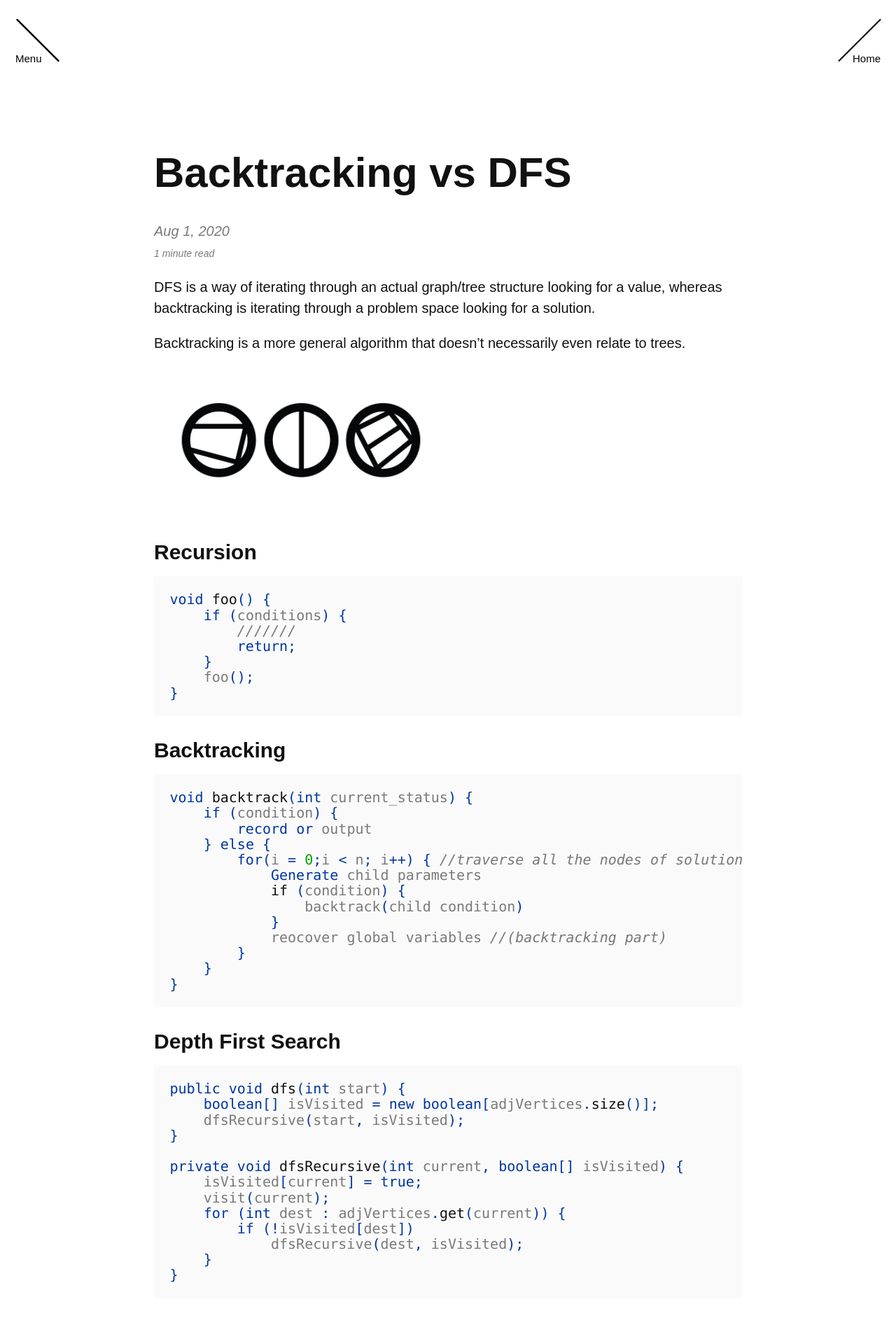
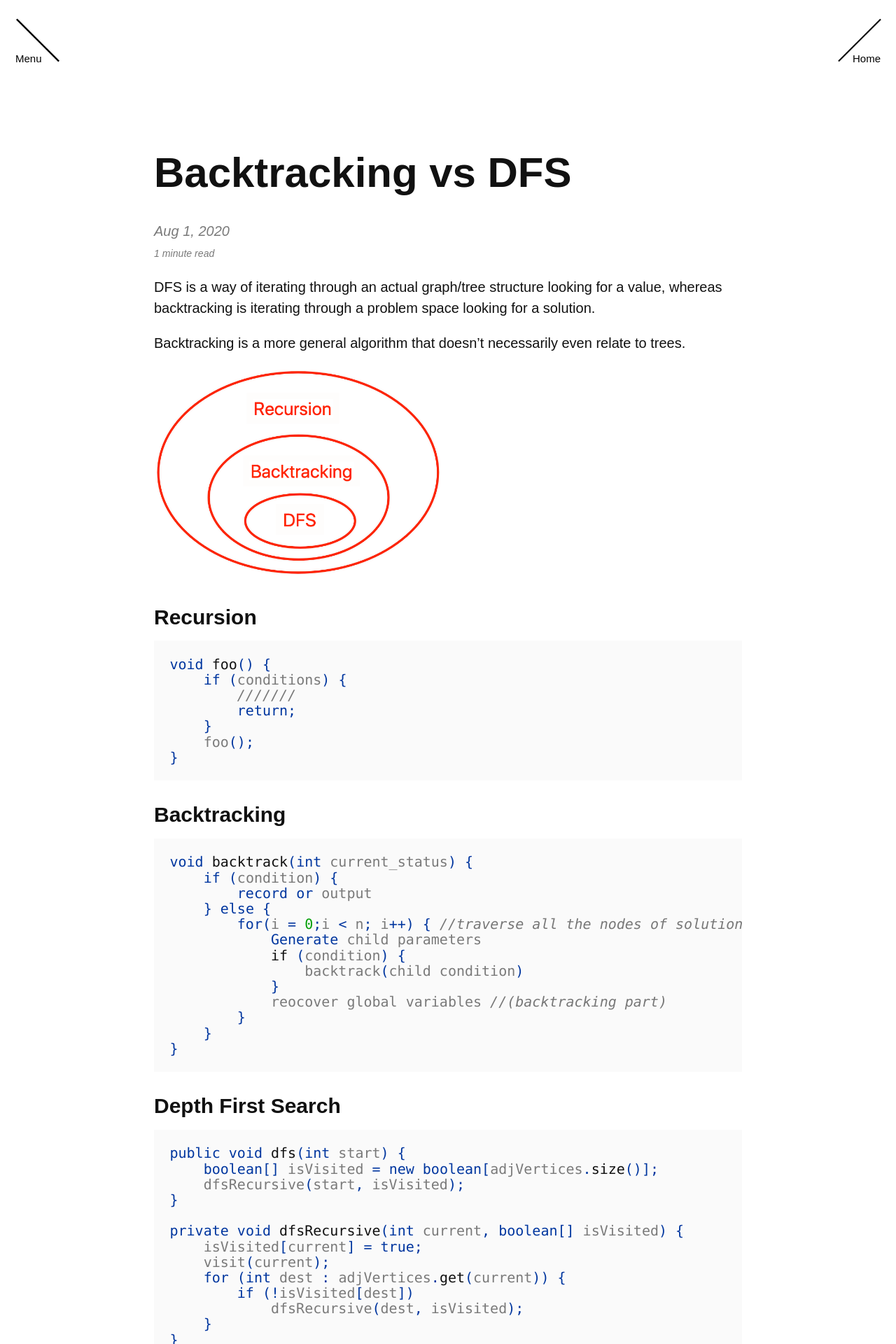
Before and after one commit to Phoebezuo/Phoebezuo.github.io, a Jekyll site: the page built from _posts/2020-08-01-Backtracking-vs-DFS.markdown, in a window 1280 px wide. Shown: the top 1920 px of the page at 70% size. Built offline with Jekyll 4.4.1, drawn with Linux system fonts in a browser that asks for light colours; nearby versions of some CDN libraries; some web fonts are replaced; comment, search, counter and statistics services are not loaded.

Commit message:
Update 2020-08-01-Backtracking-vs-DFS.markdown

```diff
--- a/_posts/2020-08-01-Backtracking-vs-DFS.markdown
+++ b/_posts/2020-08-01-Backtracking-vs-DFS.markdown
@@ -11,7 +11,7 @@ DFS is a way of iterating through an actual graph/tree structure looking for a v
 Backtracking is a more general algorithm that doesn't necessarily even relate to trees.
 
 <div class="showcase">
-  <img style="width:50%" src="/images/portfolio/personal-logo/1.png" alt="">
+  <img style="width:50%" src="/images/post/difference.png" alt="">
 </div>
 
 ## **Recursion**
```
